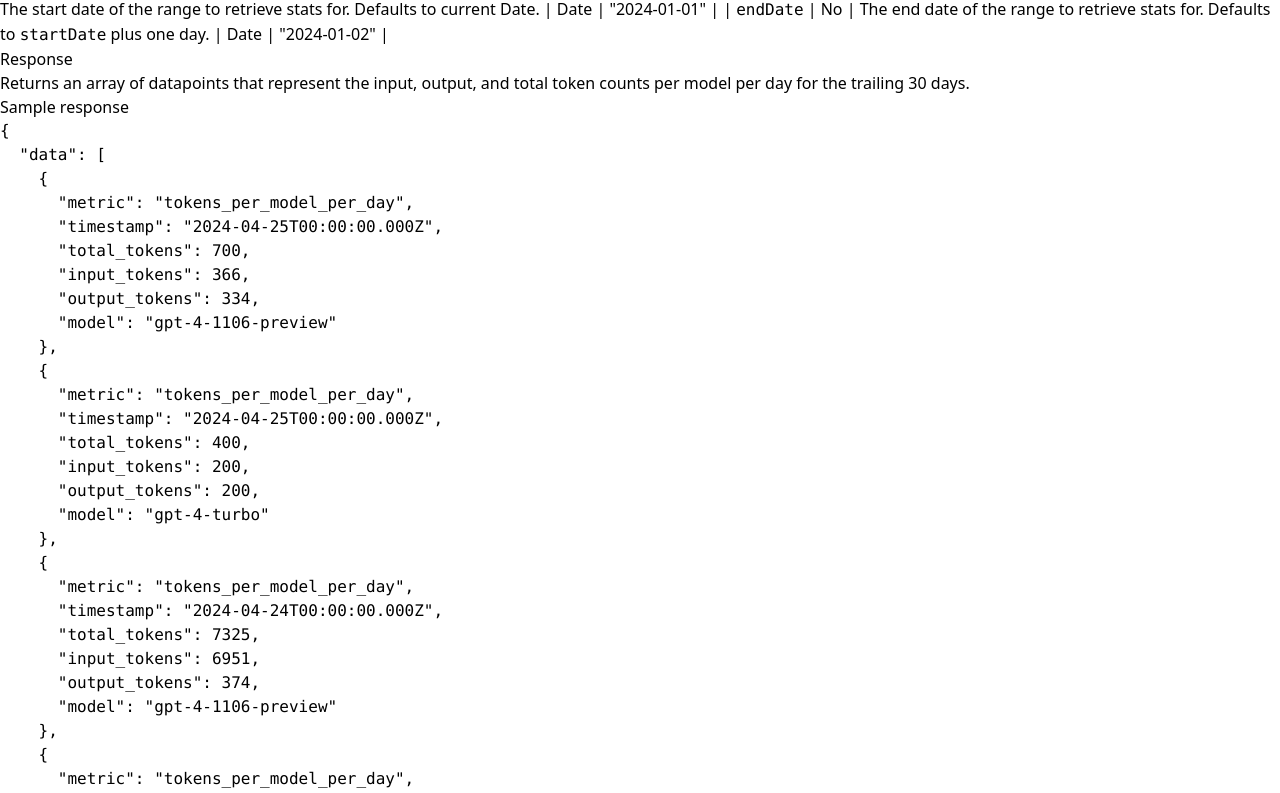
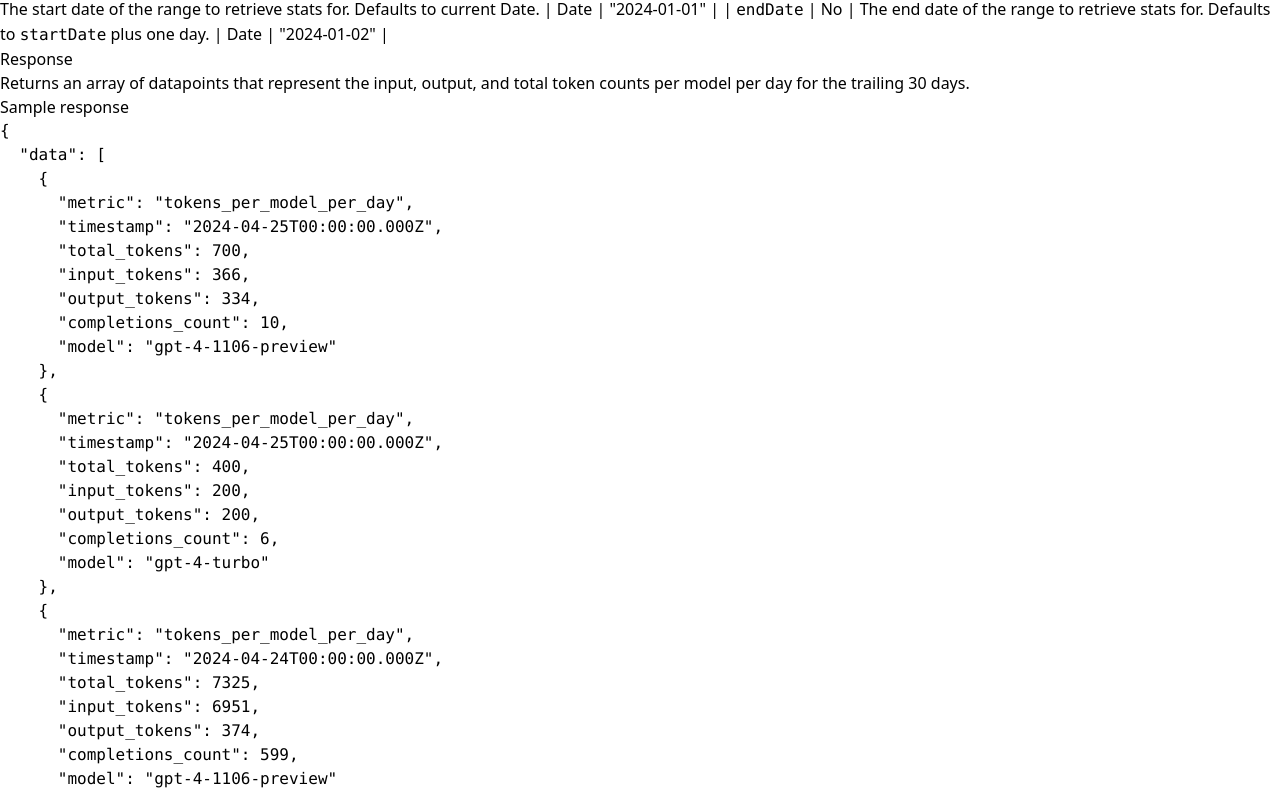
Before and after one commit to log10-io/docs.log10.io, a Next.js app: page /observability/model_usage_stats in a window 1280 px wide. Shown: the part 1040-1833 px from the top of the page. Built offline with nearby package versions, Linux system fonts and the light colour scheme.

Commit message:
Adding completions count to example

```diff
--- a/pages/observability/model_usage_stats.mdx
+++ b/pages/observability/model_usage_stats.mdx
@@ -34,6 +34,7 @@
       "total_tokens": 700,
       "input_tokens": 366,
       "output_tokens": 334,
+      "completions_count": 10,
       "model": "gpt-4-1106-preview"
     },
     {
@@ -42,6 +43,7 @@
       "total_tokens": 400,
       "input_tokens": 200,
       "output_tokens": 200,
+      "completions_count": 6,
       "model": "gpt-4-turbo"
     },
     {
@@ -50,6 +52,7 @@
       "total_tokens": 7325,
       "input_tokens": 6951,
       "output_tokens": 374,
+      "completions_count": 599,
       "model": "gpt-4-1106-preview"
     },
     {
@@ -58,6 +61,7 @@
       "total_tokens": 4137,
       "input_tokens": 3787,
       "output_tokens": 350,
+      "completions_count": 400,
       "model": "gpt-4-turbo"
     },
   ...
```
